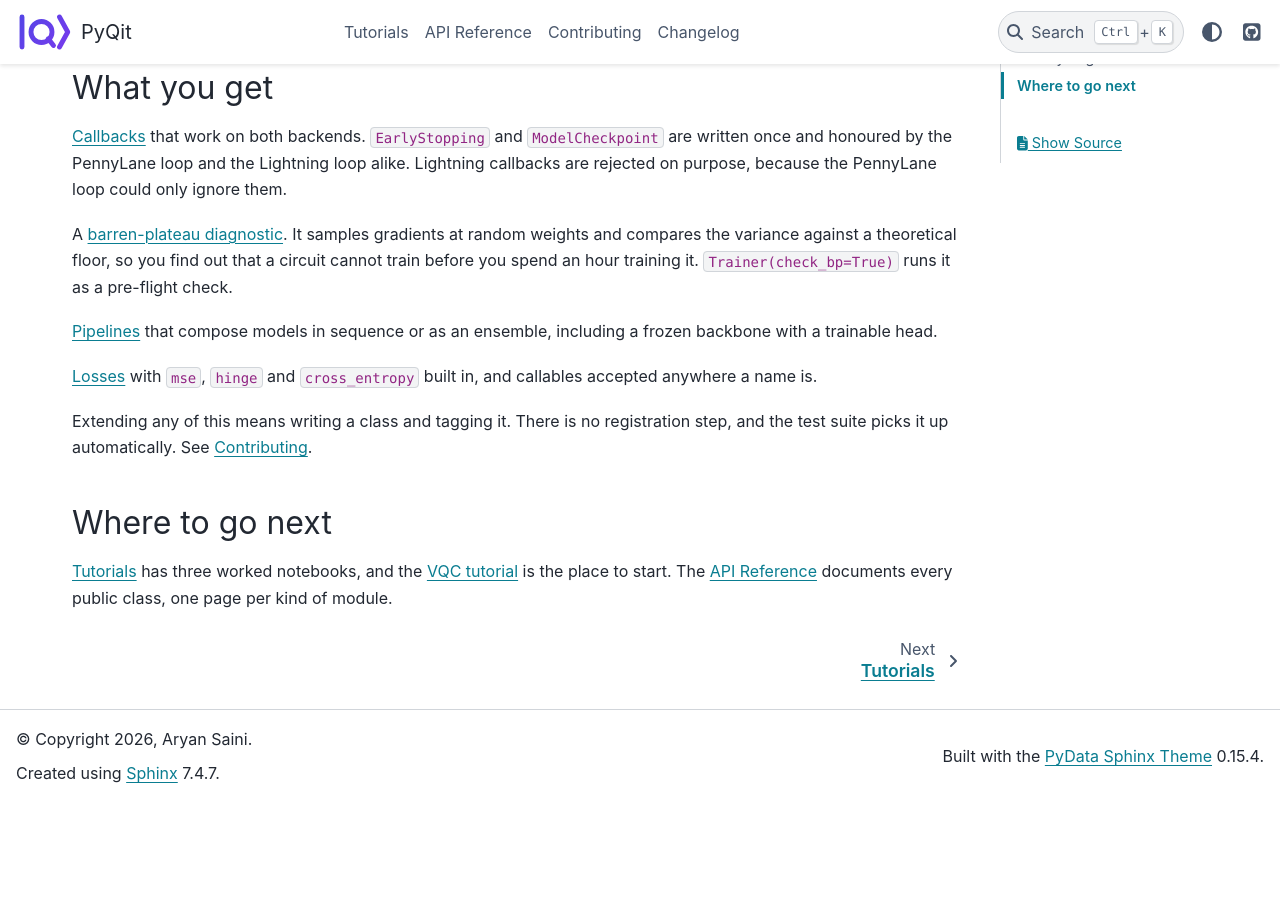
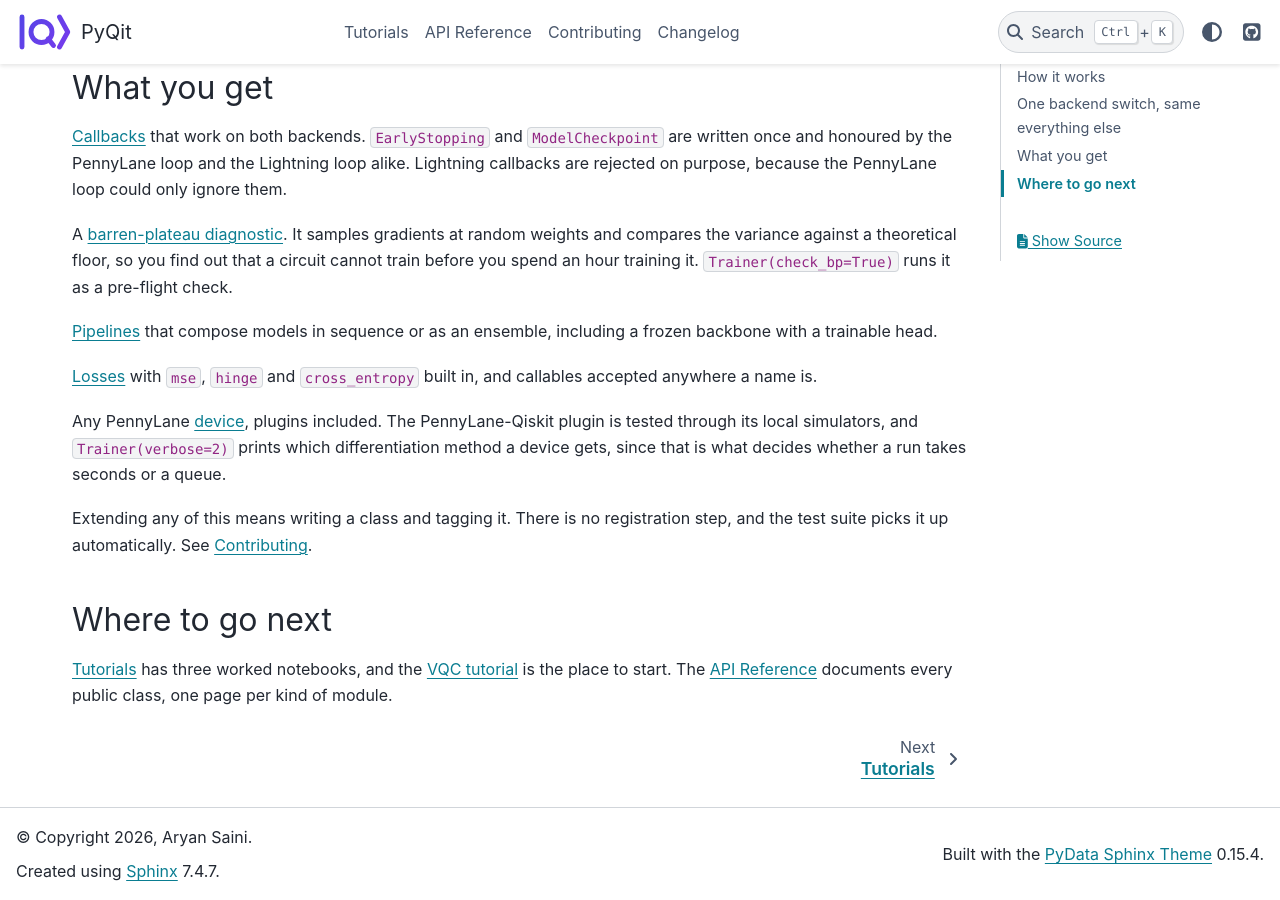
Before and after one commit to phoeenniixx/pyQit, a Sphinx documentation site: the page built from docs/index.rst, in a window 1280 px wide and 900 px high, scrolled down 1726 px. Built offline with Sphinx 7.4.7 and the PyData theme 0.15.4, drawn with Linux system fonts in a browser that asks for light colours; before the commit the page ends 2529 px from its top, so only the background shows below that.

Commit message:
update docs

```diff
--- a/docs/index.rst
+++ b/docs/index.rst
@@ -106,6 +106,11 @@ ensemble, including a frozen backbone with a trainable head.
 :doc:`Losses <api/losses>` with ``mse``, ``hinge`` and ``cross_entropy`` built
 in, and callables accepted anywhere a name is.
 
+Any PennyLane :doc:`device <api/models>`, plugins included. The
+PennyLane-Qiskit plugin is tested through its local simulators, and
+``Trainer(verbose=2)`` prints which differentiation method a device gets, since
+that is what decides whether a run takes seconds or a queue.
+
 Extending any of this means writing a class and tagging it. There is no
 registration step, and the test suite picks it up automatically. See
 :doc:`contributing`.
```
Also changed, not shown: README.md (+2 -0 lines).
